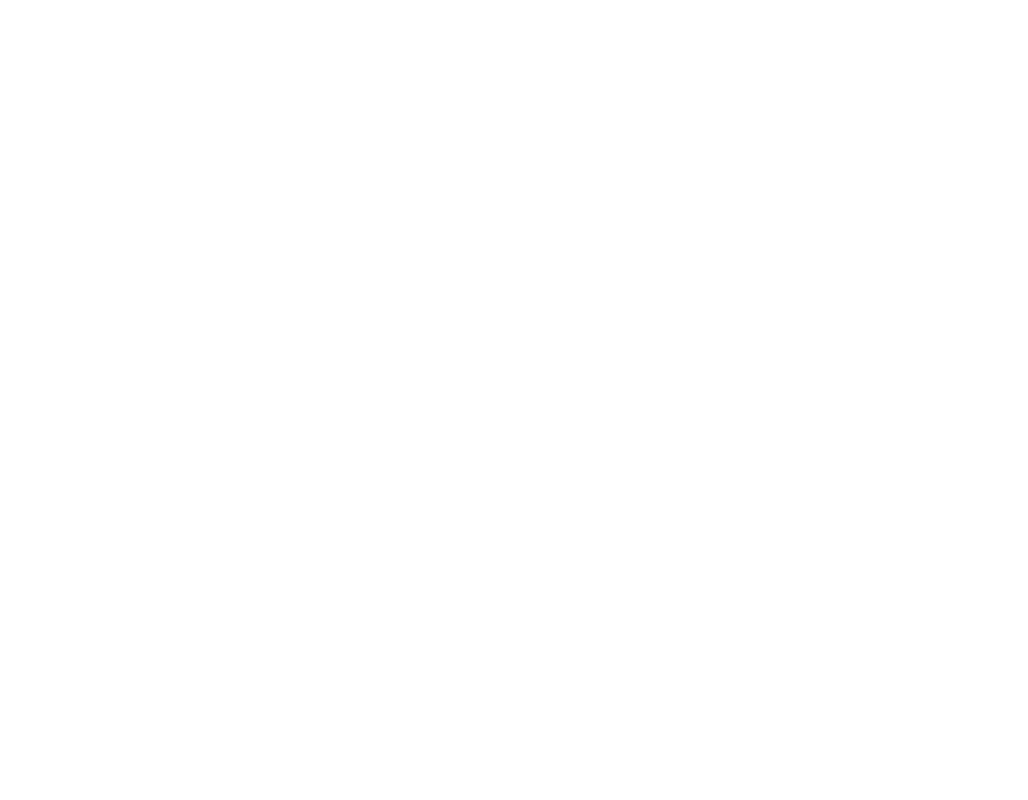
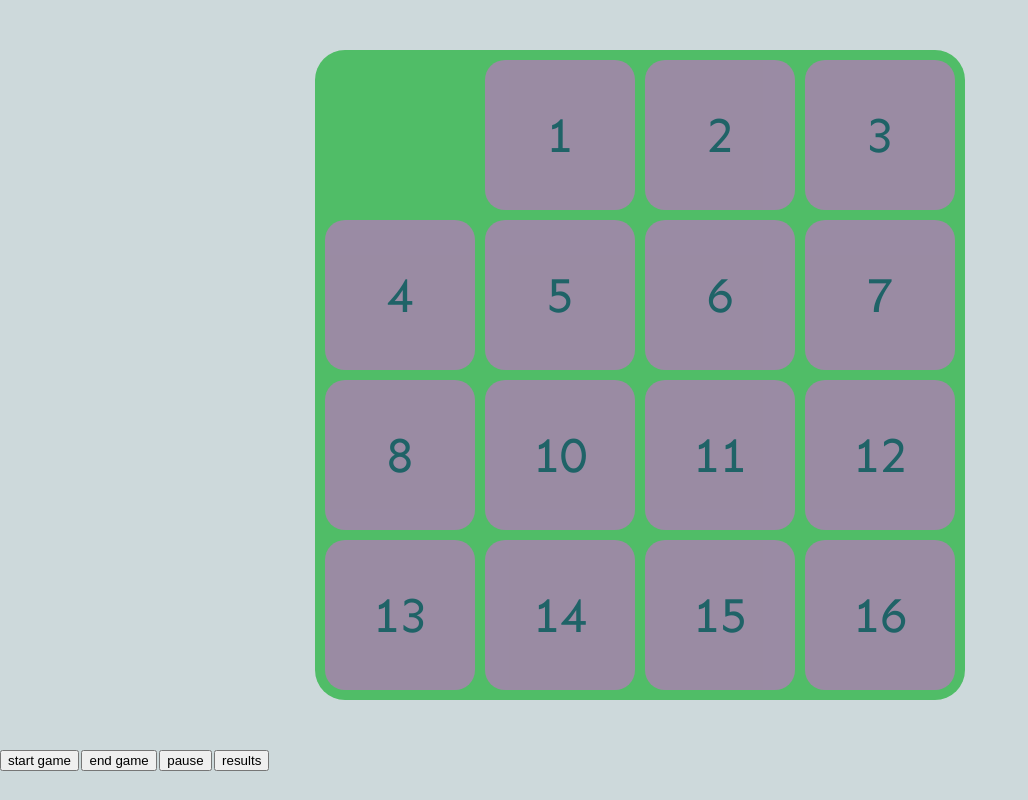
Before and after one commit to tensegrity666/gem-puzzle, a website: page index.html in a window 1280 px wide. Shown: the whole page, without its empty margins (0-1028 px from the left). Drawn offline with Linux system fonts and the light colour scheme.

Commit message:
feat: add markup and styles

```diff
--- a/index.html
+++ b/index.html
@@ -8,7 +8,33 @@
     rel="stylesheet">
   <script src="scripts/index.js" type="module"></script>
   <title>Gem Puzzle Game</title>
-  <body>
+  <body class="page">
+
+    <div class="container">
+      <div class="container__item container__item_empty">0</div>
+      <div class="container__item">1</div>
+      <div class="container__item">2</div>
+      <div class="container__item">3</div>
+      <div class="container__item">4</div>
+      <div class="container__item">5</div>
+      <div class="container__item">6</div>
+      <div class="container__item">7</div>
+      <div class="container__item">8</div>
+      <div class="container__item">10</div>
+      <div class="container__item">11</div>
+      <div class="container__item">12</div>
+      <div class="container__item">13</div>
+      <div class="container__item">14</div>
+      <div class="container__item">15</div>
+      <div class="container__item">16</div>
+    </div>
+    <div class="controls">
+      <button class="controls__button">start game</button>
+      <button class="controls__button">end game</button>
+      <button class="controls__button">pause</button>
+      <button class="controls__button">results</button>
+      <span class="controls__timer"></span>
+    </div>
 
   </body>
 </head>
--- /dev/null
+++ b/styles/container.css
@@ -0,0 +1,22 @@
+.container {
+  display: grid;
+  grid-template-rows: repeat(4, auto);
+  grid-template-columns: repeat(4, auto);
+  align-items: center;
+  justify-content: center;
+  justify-items: stretch;
+  gap: var(--gap);
+  width: var(--container-size);
+  height: auto;
+  padding: 1rem;
+  margin: 5rem auto;
+  background-color: var(--container-color);
+  border-radius: 3rem;
+}
+
+@media (min-width: 320px) and (max-width: 600px) {
+  .container {
+    padding: 0.5rem;
+    border-radius: 2rem;
+  }
+}
--- /dev/null
+++ b/styles/container__item.css
@@ -0,0 +1,23 @@
+.container__item {
+  place-self: center;
+  box-sizing: border-box;
+  width: var(--size);
+  height: var(--size);
+  padding: 30% 2rem;
+  font-family: var(--font);
+  font-size: 5rem;
+  color: var(--font-color);
+  text-align: center;
+  cursor: pointer;
+  background-color: var(--item-color);
+  border-radius: 2rem;
+  opacity: 0.8;
+}
+
+@media (min-width: 320px) and (max-width: 600px) {
+  .container__item {
+    padding: 2.5rem;
+    font-size: 2rem;
+    border-radius: 1.5rem;
+  }
+}
--- /dev/null
+++ b/styles/container__item_empty.css
@@ -0,0 +1,7 @@
+.container__item_empty {
+  width: var(--size);
+  height: var(--size);
+  cursor: none;
+  visibility: hidden;
+  background-color: transparent;
+}
--- /dev/null
+++ b/styles/controls__button.css
@@ -0,0 +1,3 @@
+.controls__button {
+
+}
--- a/styles/main.css
+++ b/styles/main.css
@@ -0,0 +1,9 @@
+@import "../styles/normalize.css";
+@import "../styles/variables.css";
+@import "../styles/page.css";
+@import "../styles/scrolbar.css";
+@import "../styles/container.css";
+@import "../styles/container__item.css";
+@import "../styles/container__item_empty.css";
+@import "../styles/controls.css";
+@import "../styles/controls__button.css";
--- /dev/null
+++ b/styles/page.css
@@ -0,0 +1,3 @@
+.page {
+  position: relative;
+}
--- a/styles/variables.css
+++ b/styles/variables.css
@@ -1,13 +1,23 @@
 :root {
-  --small-height: 38vh;
+  --size: 150px;
   --font: 'Sen', sans-serif;
   --font-color: #134d68;
   --font-hover: #2a94b4;
-  --wrapper-width: 1700px;
-  --wrapper-height: 750px;
+  --item-color: #ad7fb3;
+  --container-color: #50bd67;
+  --container-size: 630px;
+  --gap: 1rem;
 
   overflow-x: hidden;
   overflow-y: auto;
   font-size: 10px;
   background-color: #acc0c398;
 }
+
+@media (min-width: 320px) and (max-width: 600px) {
+  :root {
+    --container-size: 305px;
+    --size: 72px;
+    --gap: 0.5rem;
+  }
+}
```
Also changed, not shown: styles/controls.css (added).
